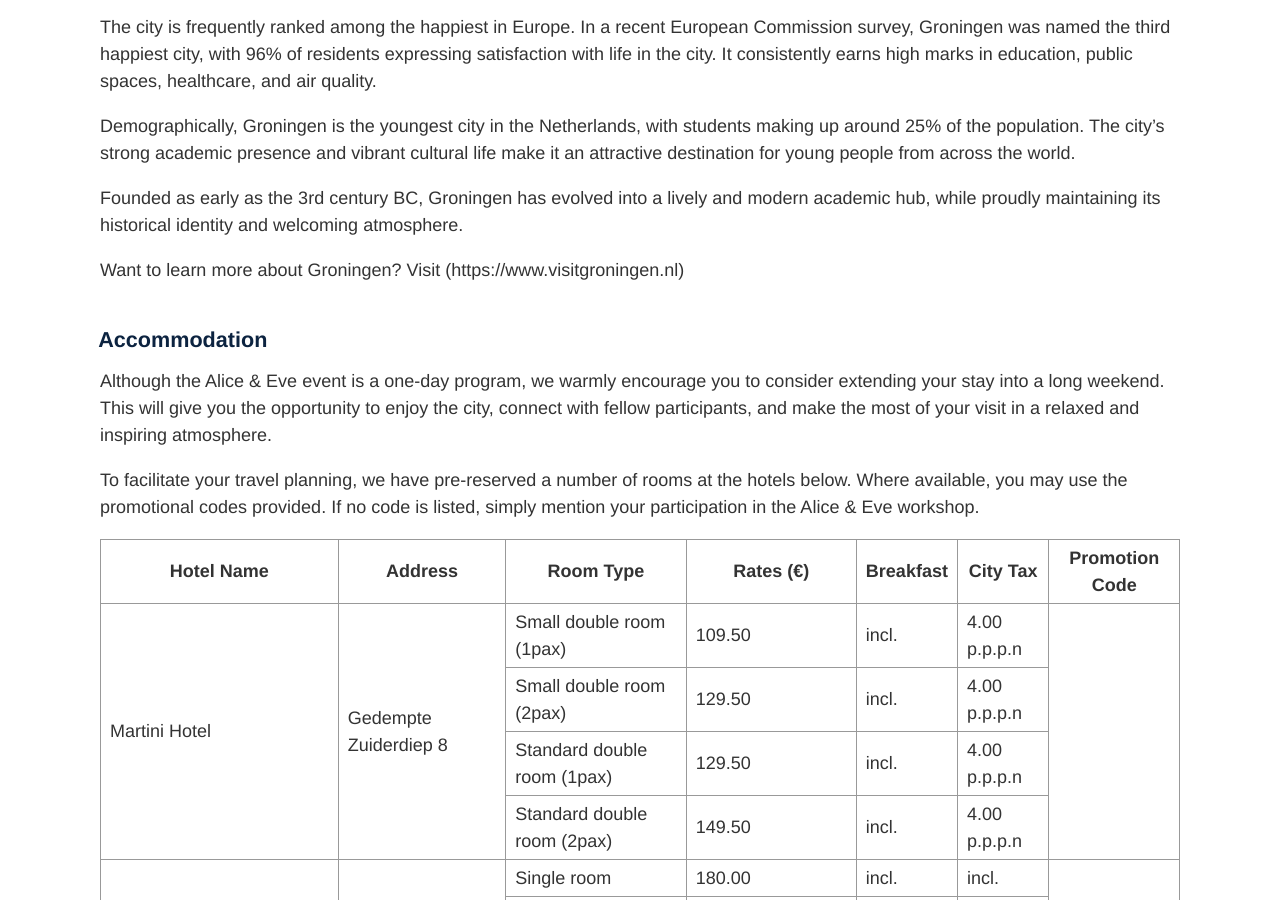
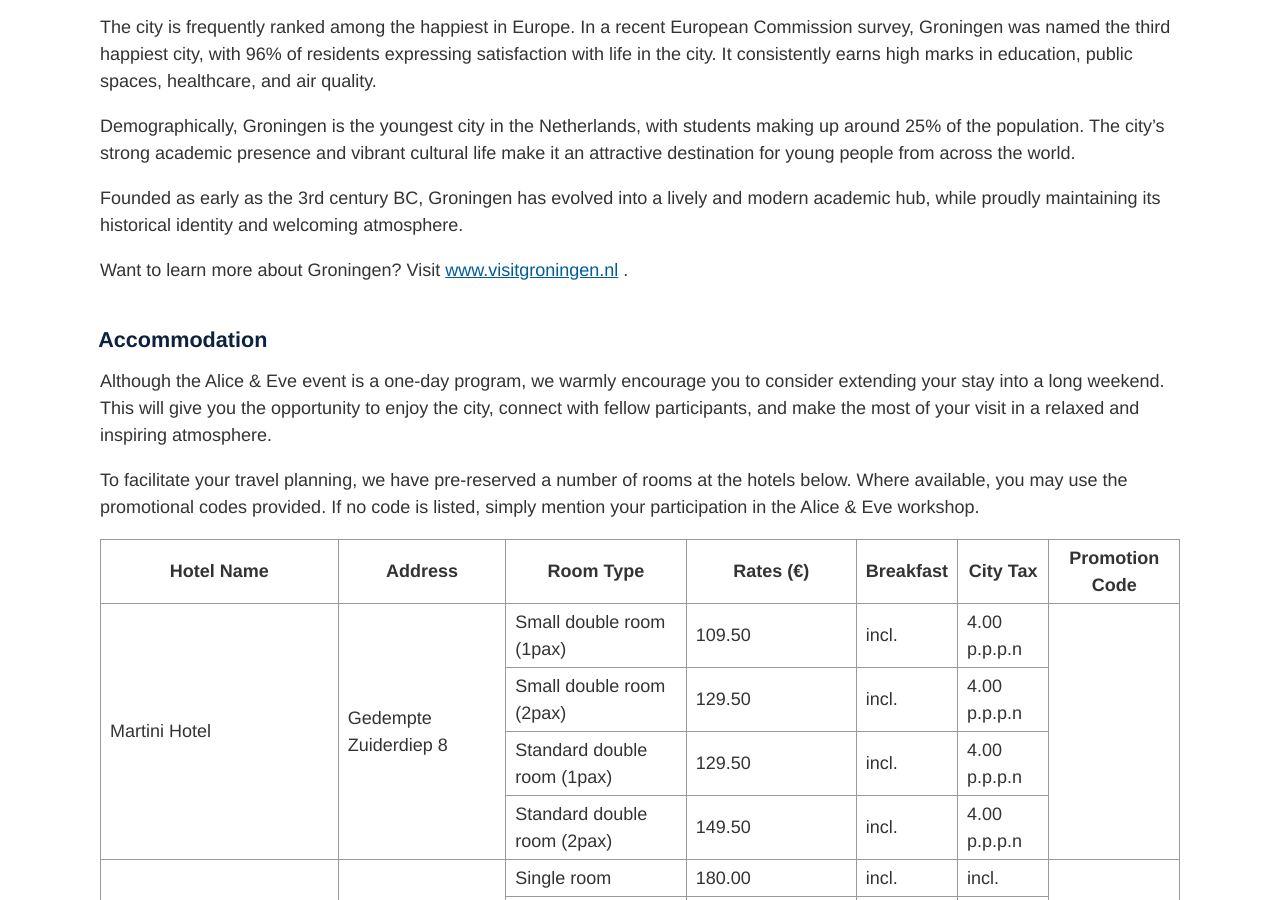
Before and after one commit to alice-and-eve/2025, a Jekyll site: the page built from index.md, in a window 1280 px wide and 900 px high, scrolled down 4350 px. Built offline with Jekyll 4.4.1, drawn with Linux system fonts in a browser that asks for light colours; some of the changed lines change nothing that is shown.

Commit message:
Update index.md

```diff
--- a/index.md
+++ b/index.md
@@ -266,8 +266,8 @@ Demographically, Groningen is the youngest city in the Netherlands, with student
 
 Founded as early as the 3rd century BC, Groningen has evolved into a lively and modern academic hub, while proudly maintaining its historical identity and welcoming atmosphere.
 
-Want to learn more about Groningen? Visit (https://www.visitgroningen.nl)
-
+Want to learn more about Groningen? Visit [www.visitgroningen.nl](https://www.visitgroningen.nl)
+.
 ## Accommodation
 
 Although the Alice & Eve event is a one-day program, we warmly encourage you to consider extending your stay into a long weekend. This will give you the opportunity to enjoy the city, connect with fellow participants, and make the most of your visit in a relaxed and inspiring atmosphere.
```
